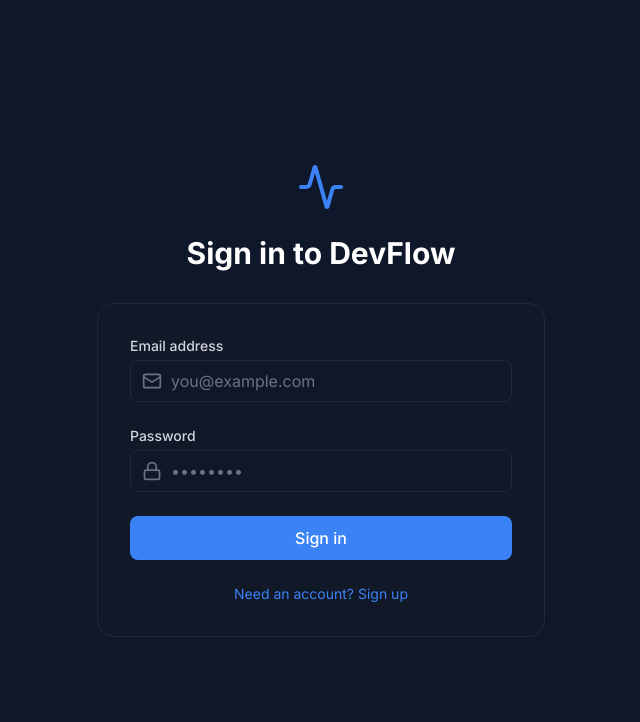
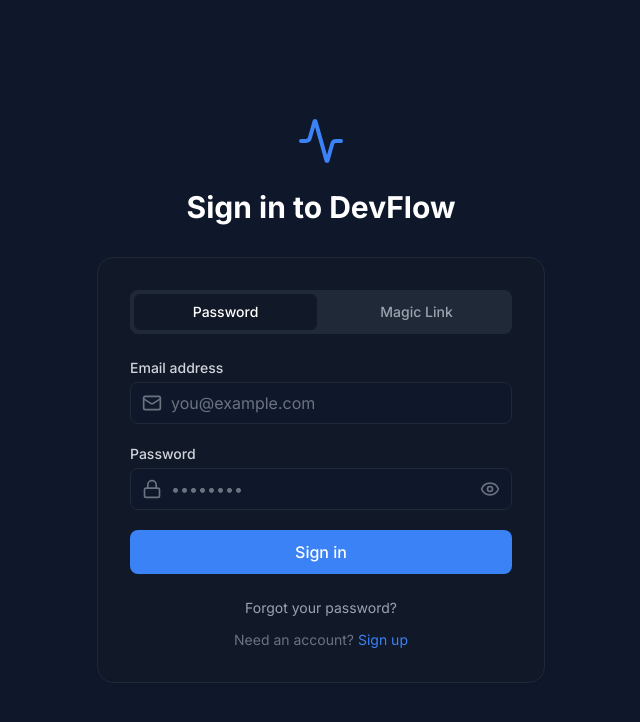
Before and after one commit to Ommadure/devflow, a React (Vite) app: page / in a window 1280 px wide. Shown: the top 722 px of the page, without its empty margins (319-959 px from the left). Built offline with nearby package versions, Linux system fonts and the light colour scheme.

Commit message:
auth problem solved

```diff
--- a/src/features/auth/AuthPage.tsx
+++ b/src/features/auth/AuthPage.tsx
@@ -1,36 +1,142 @@
-import { useState } from 'react';
+import { useState, useEffect } from 'react';
 import { supabase } from '../../lib/supabase';
-import { Activity, Mail, Loader2, Lock } from 'lucide-react';
+import { Activity, Mail, Loader2, Lock, Eye, EyeOff } from 'lucide-react';
+
+type AuthMode = 'signin' | 'signup' | 'forgot' | 'magiclink';
+
+const PASSWORD_RULES = {
+  minLength: 8,
+  requireUppercase: true,
+  requireLowercase: true,
+  requireNumber: true,
+};
+
+function getPasswordStrength(password: string): { score: number; label: string; color: string } {
+  let score = 0;
+  if (password.length >= PASSWORD_RULES.minLength) score++;
+  if (password.length >= 12) score++;
+  if (/[A-Z]/.test(password)) score++;
+  if (/[a-z]/.test(password)) score++;
+  if (/[0-9]/.test(password)) score++;
+  if (/[^A-Za-z0-9]/.test(password)) score++;
+  if (score <= 2) return { score, label: 'Weak', color: 'bg-red-500' };
+  if (score <= 4) return { score, label: 'Medium', color: 'bg-yellow-500' };
+  return { score, label: 'Strong', color: 'bg-green-500' };
+}
+
+function validatePassword(password: string): string[] {
+  const errors: string[] = [];
+  if (password.length < PASSWORD_RULES.minLength) errors.push(`At least ${PASSWORD_RULES.minLength} characters`);
+  if (PASSWORD_RULES.requireUppercase && !/[A-Z]/.test(password)) errors.push('One uppercase letter');
+  if (PASSWORD_RULES.requireLowercase && !/[a-z]/.test(password)) errors.push('One lowercase letter');
+  if (PASSWORD_RULES.requireNumber && !/[0-9]/.test(password)) errors.push('One number');
+  return errors;
+}
 
 export function AuthPage() {
+  const [mode, setMode] = useState<AuthMode>('signin');
   const [email, setEmail] = useState('');
   const [password, setPassword] = useState('');
-  const [mode, setMode] = useState<'signin' | 'signup'>('signin');
+  const [showPassword, setShowPassword] = useState(false);
   const [loading, setLoading] = useState(false);
   const [error, setError] = useState<string | null>(null);
   const [info, setInfo] = useState<string | null>(null);
+  const [resendCooldown, setResendCooldown] = useState(0);
 
-  const handleSubmit = async (e: React.FormEvent) => {
+  useEffect(() => {
+    if (resendCooldown <= 0) return;
+    const timer = setInterval(() => setResendCooldown((p) => Math.max(0, p - 1)), 1000);
+    return () => clearInterval(timer);
+  }, [resendCooldown]);
+
+  const handleSignIn = async (e: React.FormEvent) => {
     e.preventDefault();
     setLoading(true);
     setError(null);
-    setInfo(null);
-
     try {
-      if (mode === 'signup') {
-        const { error } = await supabase.auth.signUp({ email, password });
-        if (error) throw error;
-        setInfo('Account created. Check your email to verify your address.');
+      const { error: authError } = await supabase.auth.signInWithPassword({ email, password });
+      if (authError) {
+        if (authError.message.includes('Email not confirmed')) {
+          setError('Email not verified. Please check your inbox and verify your email address.');
         } else {
-        const { error } = await supabase.auth.signInWithPassword({ email, password });
-        if (error) throw error;
+          setError(authError.message);
+        }
+        return;
       }
     } catch (err: any) {
-      setError(err.message || 'Something went wrong. Please try again.');
+      setError(err.message || 'Sign in failed. Please try again.');
     } finally {
       setLoading(false);
     }
   };
+
+  const handleSignUp = async (e: React.FormEvent) => {
+    e.preventDefault();
+    setLoading(true);
+    setError(null);
+    try {
+      const { error: authError, data } = await supabase.auth.signUp({
+        email,
+        password,
+        options: { emailRedirectTo: window.location.origin },
+      });
+      if (authError) throw authError;
+      if (data.user && !data.session) {
+        setInfo('Account created! Check your email to verify your address before signing in.');
+        setMode('signin');
+      }
+    } catch (err: any) {
+      setError(err.message || 'Sign up failed. Please try again.');
+    } finally {
+      setLoading(false);
+    }
+  };
+
+  const handleForgotPassword = async (e: React.FormEvent) => {
+    e.preventDefault();
+    if (!email) {
+      setError('Please enter your email address.');
+      return;
+    }
+    setLoading(true);
+    setError(null);
+    try {
+      const { error: authError } = await supabase.auth.resetPasswordForEmail(email, {
+        redirectTo: `${window.location.origin}/auth/callback`,
+      });
+      if (authError) throw authError;
+      setInfo('Password reset link sent! Check your email.');
+      setMode('signin');
+    } catch (err: any) {
+      setError(err.message || 'Failed to send reset email.');
+    } finally {
+      setLoading(false);
+    }
+  };
+
+  const handleMagicLink = async (e: React.FormEvent) => {
+    e.preventDefault();
+    if (resendCooldown > 0) return;
+    setLoading(true);
+    setError(null);
+    try {
+      const { error: authError } = await supabase.auth.signInWithOtp({
+        email,
+        options: { emailRedirectTo: window.location.origin },
+      });
+      if (authError) throw authError;
+      setInfo('Check your email for the magic link to sign in.');
+      setResendCooldown(60);
+    } catch (err: any) {
+      setError(err.message || 'Failed to send magic link.');
+    } finally {
+      setLoading(false);
+    }
+  };
+
+  const passwordErrors = password ? validatePassword(password) : [];
+  const passwordStrength = password ? getPasswordStrength(password) : null;
+  const isPasswordValid = passwordErrors.length === 0;
 
   return (
     <div className="min-h-screen bg-background flex flex-col justify-center py-12 sm:px-6 lg:px-8">
@@ -39,13 +145,35 @@
           <Activity className="w-12 h-12 text-accent" />
         </div>
         <h2 className="mt-6 text-center text-3xl font-extrabold text-white">
-          {mode === 'signup' ? 'Create your account' : 'Sign in to DevFlow'}
+          {mode === 'signup' ? 'Create your account' : mode === 'forgot' ? 'Reset your password' : mode === 'magiclink' ? 'Sign in with magic link' : 'Sign in to DevFlow'}
         </h2>
       </div>
 
       <div className="mt-8 sm:mx-auto sm:w-full sm:max-w-md">
         <div className="card p-8">
-          <form className="space-y-6" onSubmit={handleSubmit}>
+          <div className="flex gap-2 mb-6 p-1 bg-border rounded-lg">
+            <button
+              type="button"
+              onClick={() => { setMode('signin'); setError(null); setInfo(null); }}
+              className={`flex-1 py-2 text-sm font-medium rounded-md transition-colors ${mode === 'signin' ? 'bg-surface text-white' : 'text-gray-400 hover:text-white'}`}
+            >
+              Password
+            </button>
+            <button
+              type="button"
+              onClick={() => { setMode('magiclink'); setError(null); setInfo(null); }}
+              className={`flex-1 py-2 text-sm font-medium rounded-md transition-colors ${mode === 'magiclink' ? 'bg-surface text-white' : 'text-gray-400 hover:text-white'}`}
+            >
+              Magic Link
+            </button>
+          </div>
+
+          <form className="space-y-5" onSubmit={(e) => {
+            if (mode === 'signin') return handleSignIn(e);
+            if (mode === 'signup') return handleSignUp(e);
+            if (mode === 'forgot') return handleForgotPassword(e);
+            if (mode === 'magiclink') return handleMagicLink(e);
+          }}>
             {error && (
               <div className="bg-red-500/10 border border-red-500/20 text-red-400 p-3 rounded-md text-sm">
                 {error}
@@ -74,6 +202,7 @@
               </div>
             </div>
 
+            {mode !== 'forgot' && mode !== 'magiclink' && (
               <div>
                 <label className="block text-sm font-medium text-gray-300">Password</label>
                 <div className="mt-1 relative">
@@ -81,31 +210,106 @@
                     <Lock className="h-5 w-5 text-gray-500" />
                   </div>
                   <input
-                  type="password"
+                    type={showPassword ? 'text' : 'password'}
                     required
                     value={password}
                     onChange={(e) => setPassword(e.target.value)}
-                  className="input-field w-full pl-10"
-                  placeholder="••••••••"
-                  minLength={6}
+                    className="input-field w-full pl-10 pr-10"
+                    placeholder={mode === 'signup' ? 'Create a strong password' : '••••••••'}
+                    minLength={mode === 'signup' ? PASSWORD_RULES.minLength : 1}
                   />
+                  <button
+                    type="button"
+                    onClick={() => setShowPassword(!showPassword)}
+                    className="absolute inset-y-0 right-0 pr-3 flex items-center text-gray-500 hover:text-white"
+                  >
+                    {showPassword ? <EyeOff className="h-5 w-5" /> : <Eye className="h-5 w-5" />}
+                  </button>
                 </div>
+
+                {mode === 'signup' && password && (
+                  <div className="mt-2 space-y-2">
+                    <div className="flex gap-1">
+                      {[1, 2, 3, 4, 5, 6].map((i) => (
+                        <div
+                          key={i}
+                          className={`h-1 flex-1 rounded-full transition-colors ${passwordStrength && i <= passwordStrength.score ? passwordStrength.color : 'bg-border'}`}
+                        />
+                      ))}
                     </div>
+                    <p className={`text-xs ${passwordStrength ? `text-${passwordStrength.color.replace('bg-', '')}` : 'text-gray-500'}`}>
+                      {passwordStrength?.label}
+                    </p>
+                    {passwordErrors.length > 0 && (
+                      <ul className="text-xs text-gray-400 space-y-1">
+                        {passwordErrors.map((err, idx) => <li key={idx}>• {err}</li>)}
+                      </ul>
+                    )}
+                  </div>
+                )}
+              </div>
+            )}
+
+            {mode === 'magiclink' && (
+              <p className="text-sm text-gray-400">
+                We'll email you a magic link for password-free sign-in.
+              </p>
+            )}
 
             <button
               type="submit"
-              disabled={loading}
-              className="btn-primary w-full flex justify-center py-2.5"
+              disabled={loading || (mode === 'signup' && !isPasswordValid) || (mode === 'magiclink' && resendCooldown > 0)}
+              className="btn-primary w-full py-2.5 disabled:opacity-50"
             >
-              {loading ? <Loader2 className="w-5 h-5 animate-spin" /> : mode === 'signup' ? 'Create account' : 'Sign in'}
+              {loading ? (
+                <Loader2 className="w-5 h-5 animate-spin mx-auto" />
+              ) : mode === 'signup' ? (
+                'Create account'
+              ) : mode === 'forgot' ? (
+                'Send reset link'
+              ) : mode === 'magiclink' ? (
+                resendCooldown > 0 ? `Resend in ${resendCooldown}s` : 'Send magic link'
+              ) : (
+                'Sign in'
+              )}
             </button>
           </form>
 
-          <div className="mt-6 text-center text-sm text-gray-500">
-            {mode === 'signup' ? (
-              <button className="text-accent hover:underline" onClick={() => setMode('signin')}>Already have an account? Sign in</button>
-            ) : (
-              <button className="text-accent hover:underline" onClick={() => setMode('signup')}>Need an account? Sign up</button>
+          <div className="mt-6 space-y-3 text-sm text-center">
+            {mode === 'signin' && (
+              <>
+                <button
+                  type="button"
+                  onClick={() => { setMode('forgot'); setError(null); setInfo(null); }}
+                  className="block w-full text-gray-400 hover:text-white"
+                >
+                  Forgot your password?
+                </button>
+                <p className="text-gray-500">
+                  Need an account?{' '}
+                  <button type="button" onClick={() => { setMode('signup'); setError(null); setInfo(null); }} className="text-accent hover:underline">
+                    Sign up
+                  </button>
+                </p>
+              </>
+            )}
+            {mode === 'signup' && (
+              <p className="text-gray-500">
+                Already have an account?{' '}
+                <button type="button" onClick={() => { setMode('signin'); setError(null); setInfo(null); }} className="text-accent hover:underline">
+                  Sign in
+                </button>
+              </p>
+            )}
+            {mode === 'forgot' && (
+              <button type="button" onClick={() => setMode('signin')} className="text-gray-400 hover:text-white">
+                Back to sign in
+              </button>
+            )}
+            {mode === 'magiclink' && (
+              <button type="button" onClick={() => { setMode('signin'); setError(null); setInfo(null); }} className="text-gray-400 hover:text-white">
+                Back to password sign in
+              </button>
             )}
           </div>
         </div>
```
Lines whose indentation alone changed are shown as unchanged.
